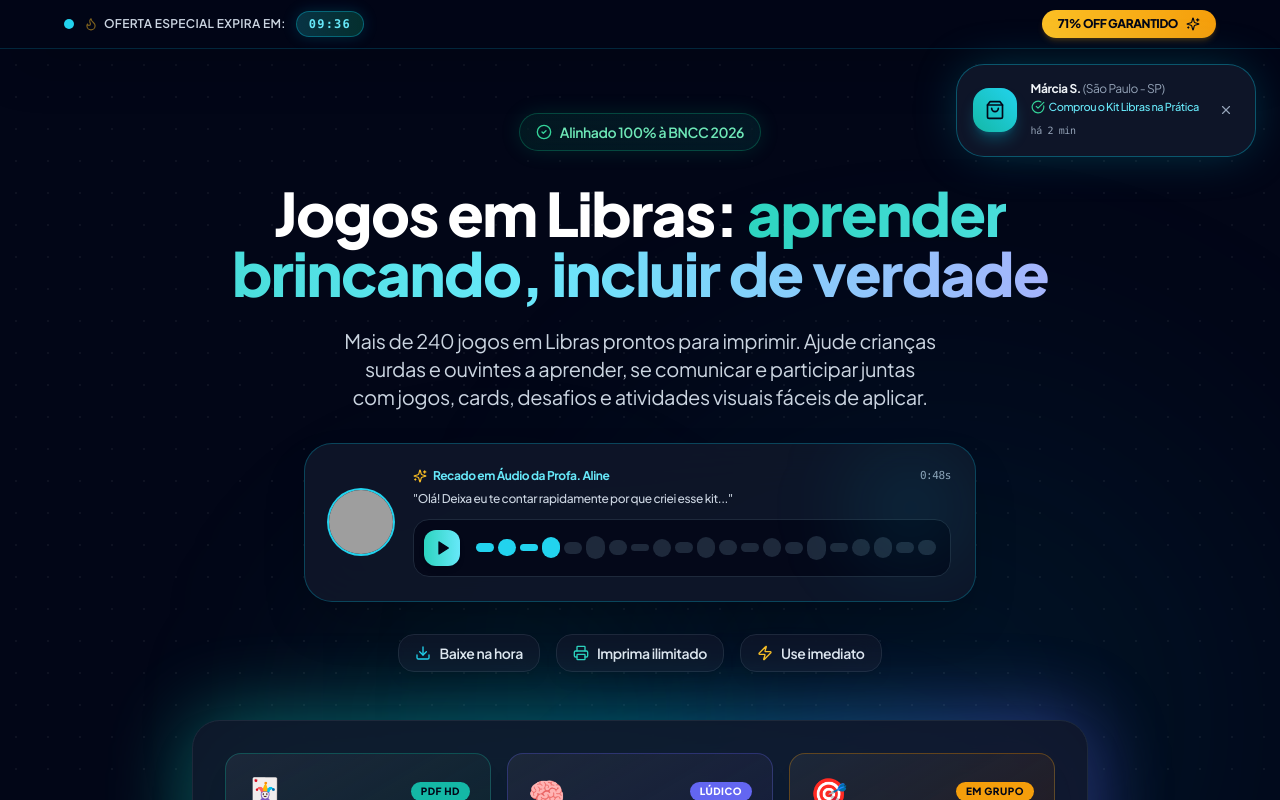
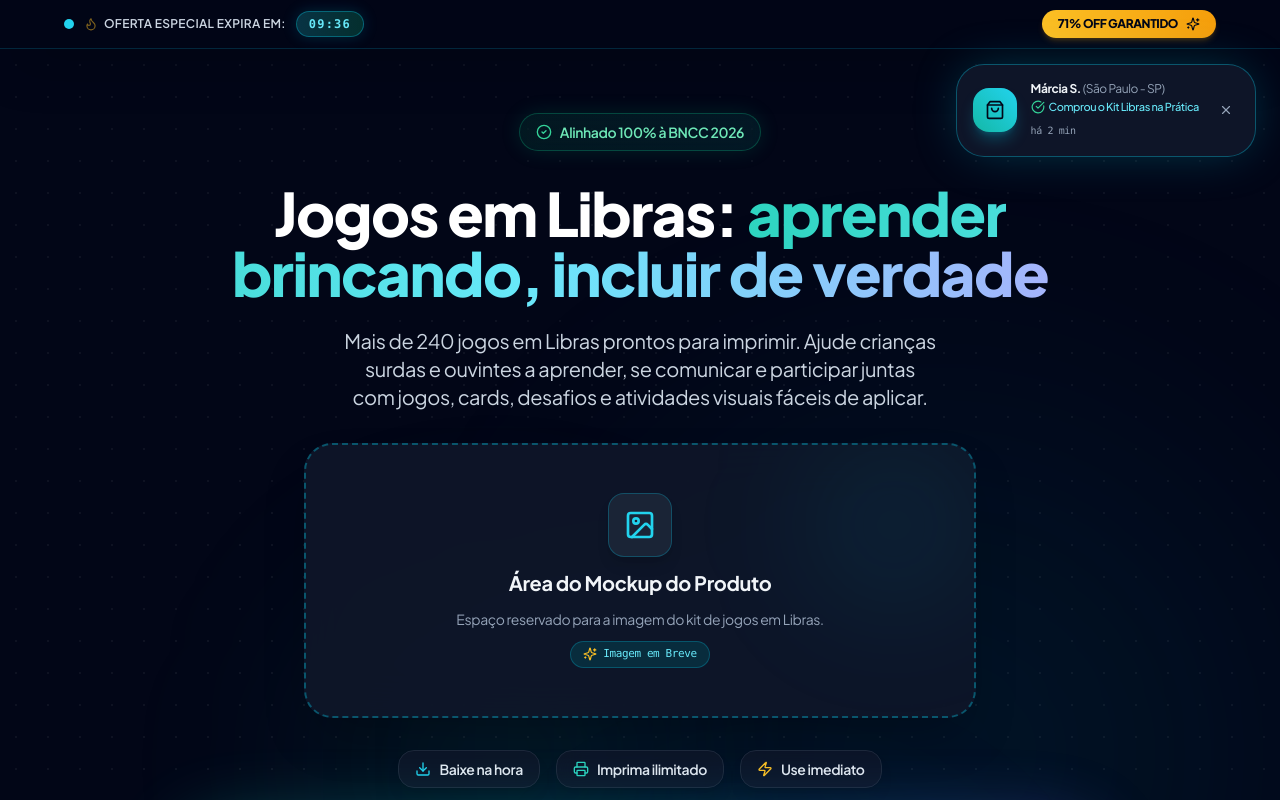
Before and after one commit to andfariiia/libras, a React (Vite) app: page / in a window 1280 px wide. Shown: the top 800 px of the page. Built offline with nearby package versions, Linux system fonts and the light colour scheme; grey boxes are pictures that could not be loaded.

Commit message:
[dyad] Substituído o recado em áudio por um campo container de mockup para foto do produto. - wrote 1 file(s), deleted 1 file(s)

```diff
--- a/src/components/libras/AudioMessageCard.tsx
+++ /dev/null
@@ -1,91 +0,0 @@
-"use client";
-
-import React, { useState, useRef, useEffect } from "react";
-import { Play, Pause, Volume2, Sparkles, CheckCircle2 } from "lucide-react";
-
-export const AudioMessageCard = () => {
-  const [isPlaying, setIsPlaying] = useState(false);
-  const [progress, setProgress] = useState(18); // Simulated progress %
-
-  useEffect(() => {
-    let interval: NodeJS.Timeout;
-    if (isPlaying) {
-      interval = setInterval(() => {
-        setProgress((prev) => {
-          if (prev >= 100) {
-            setIsPlaying(false);
-            return 0;
-          }
-          return prev + 2;
-        });
-      }, 500);
-    }
-    return () => clearInterval(interval);
-  }, [isPlaying]);
-
-  return (
-    <div className="bg-slate-900/90 border border-cyan-500/30 rounded-3xl p-5 sm:p-6 shadow-2xl backdrop-blur-xl relative overflow-hidden my-8 max-w-2xl mx-auto">
-      <div className="absolute top-0 right-0 w-32 h-32 bg-cyan-500/10 rounded-full blur-2xl pointer-events-none" />
-
-      <div className="flex flex-col sm:flex-row items-center gap-4 sm:gap-5 text-left">
-        {/* Avatar with Sound Indicator */}
-        <div className="relative shrink-0">
-          <img
-            src="https://images.unsplash.com/photo-1573496359142-b8d87734a5a2?w=150&auto=format&fit=crop&q=80"
-            alt="Aline Fernandes"
-            className="w-14 h-14 sm:w-16 sm:h-16 rounded-full object-cover ring-2 ring-cyan-400"
-          />
-          {isPlaying && (
-            <span className="absolute -top-1 -right-1 flex h-4 w-4">
-              <span className="animate-ping absolute inline-flex h-full w-full rounded-full bg-emerald-400 opacity-75"></span>
-              <span className="relative inline-flex rounded-full h-4 w-4 bg-emerald-500 border-2 border-slate-900"></span>
-            </span>
-          )}
-        </div>
-
-        {/* Info & Simulated Player */}
-        <div className="flex-1 min-w-0 w-full">
-          <div className="flex items-center justify-between mb-1.5">
-            <span className="text-xs font-bold text-cyan-300 flex items-center gap-1.5">
-              <Sparkles className="w-3.5 h-3.5 text-amber-400" /> Recado em Áudio da Profa. Aline
-            </span>
-            <span className="text-[11px] font-mono text-slate-400">0:48s</span>
-          </div>
-
-          <p className="text-xs text-slate-300 font-medium mb-3 truncate">
-            "Olá! Deixa eu te contar rapidamente por que criei esse kit..."
-          </p>
-
-          {/* Audio Wave Bar Controls */}
-          <div className="flex items-center gap-3 bg-slate-950/80 p-2.5 rounded-2xl border border-slate-800">
-            <button
-              onClick={() => setIsPlaying(!isPlaying)}
-              className="w-9 h-9 rounded-xl bg-gradient-to-r from-teal-400 to-cyan-300 text-slate-950 flex items-center justify-center font-bold hover:scale-105 transition-transform shrink-0 cursor-pointer shadow-md"
-              aria-label={isPlaying ? "Pausar" : "Tocar"}
-            >
-              {isPlaying ? <Pause className="w-4 h-4 fill-slate-950" /> : <Play className="w-4 h-4 fill-slate-950 ml-0.5" />}
-            </button>
-
-            {/* Sound Wave Bars */}
-            <div className="flex-1 flex items-center gap-1 h-6 px-1">
-              {[40, 70, 30, 85, 50, 95, 60, 30, 75, 45, 90, 65, 35, 80, 50, 100, 40, 70, 85, 45, 60].map((barHeight, i) => {
-                const isActive = (i / 21) * 100 <= progress;
-                return (
-                  <div
-                    key={i}
-                    style={{ height: `${barHeight}%` }}
-                    className={`flex-1 rounded-full transition-all duration-300 ${
-                      isActive ? "bg-cyan-400" : "bg-slate-800"
-                    } ${isPlaying && isActive ? "animate-pulse" : ""}`}
-                  />
-                );
-              })}
-            </div>
-
-            <Volume2 className="w-4 h-4 text-slate-400 shrink-0 hidden xs:block" />
-          </div>
-        </div>
-      </div>
-    </div>
-  );
-};
--- a/src/components/libras/HeroSection.tsx
+++ b/src/components/libras/HeroSection.tsx
@@ -1,8 +1,7 @@
 "use client";
 
 import React from "react";
-import { CheckCircle2, ShieldCheck, Download, Printer, Zap, Lock, Sparkles, Star, ArrowRight } from "lucide-react";
-import { AudioMessageCard } from "./AudioMessageCard";
+import { CheckCircle2, ShieldCheck, Download, Printer, Zap, Lock, Sparkles, Star, ArrowRight, Image as ImageIcon } from "lucide-react";
 
 export const HeroSection = ({ onCtaClick }: { onCtaClick: () => void }) => {
   return (
@@ -33,8 +32,26 @@ export const HeroSection = ({ onCtaClick }: { onCtaClick: () => void }) => {
           Mais de 240 jogos em Libras prontos para imprimir. Ajude crianças surdas e ouvintes a aprender, se comunicar e participar juntas com jogos, cards, desafios e atividades visuais fáceis de aplicar.
         </p>
 
-        {/* Audio Message Player Card from Creator */}
-        <AudioMessageCard />
+        {/* Product Mockup Container (Placeholder for your upcoming image) */}
+        <div className="my-8 max-w-2xl mx-auto">
+          <div className="relative group bg-slate-900/90 border-2 border-dashed border-cyan-500/40 hover:border-cyan-400 rounded-3xl p-8 sm:p-12 text-center shadow-2xl backdrop-blur-xl transition-all overflow-hidden">
+            <div className="absolute top-0 right-0 w-40 h-40 bg-cyan-500/10 rounded-full blur-3xl pointer-events-none" />
+            <div className="flex flex-col items-center justify-center space-y-3 relative z-10">
+              <div className="w-16 h-16 rounded-2xl bg-slate-800/80 border border-cyan-500/30 flex items-center justify-center text-cyan-400 shadow-lg group-hover:scale-110 transition-transform">
+                <ImageIcon className="w-8 h-8" />
+              </div>
+              <h3 className="text-lg sm:text-xl font-bold text-slate-100">
+                Área do Mockup do Produto
+              </h3>
+              <p className="text-xs sm:text-sm text-slate-400 max-w-md mx-auto">
+                Espaço reservado para a imagem do kit de jogos em Libras.
+              </p>
+              <span className="inline-flex items-center gap-1.5 text-[11px] font-mono text-cyan-300 bg-cyan-950/80 border border-cyan-500/30 px-3 py-1 rounded-full mt-2">
+                <Sparkles className="w-3.5 h-3.5 text-amber-400" /> Imagem em Breve
+              </span>
+            </div>
+          </div>
+        </div>
 
         {/* Action Pills */}
         <div className="flex flex-wrap items-center justify-center gap-3 sm:gap-4 mb-12 text-xs sm:text-sm font-semibold text-slate-200">
```
